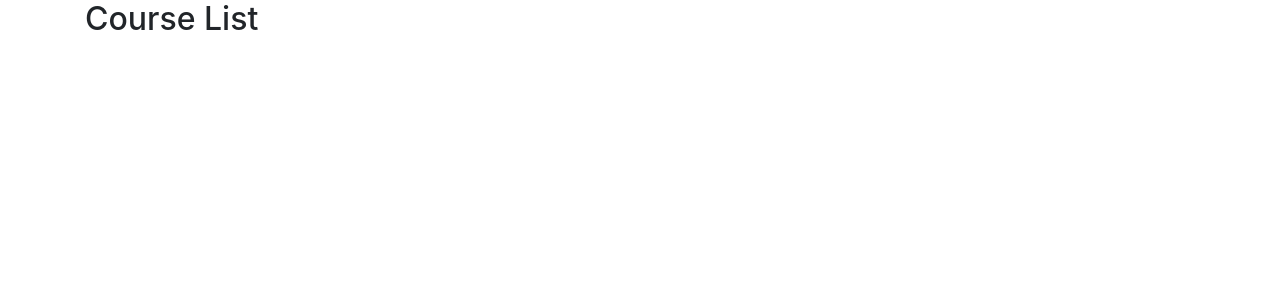
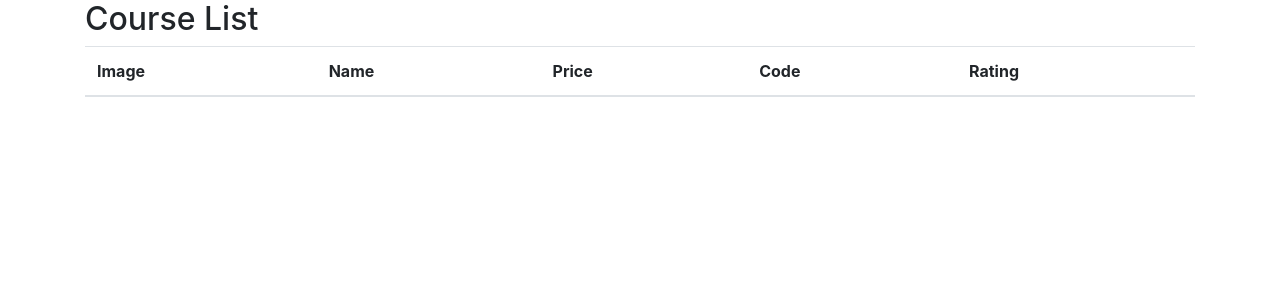
Before and after one commit to WillianFarias/course-manager, an Angular app: page / in a window 1280 px wide. Shown: the top 300 px of the page. Built offline with nearby package versions, Linux system fonts and the light colour scheme.

Commit message:
tabela html de cursos

```diff
--- a/src/app/courses/course.list.component.html
+++ b/src/app/courses/course.list.component.html
@@ -1 +1,11 @@
 <h2>Course List</h2>
+
+<table class="table table-striped">
+  <thead>
+    <th>Image</th>
+    <th>Name</th>
+    <th>Price</th>
+    <th>Code</th>
+    <th>Rating</th>
+  </thead>
+</table>
```
